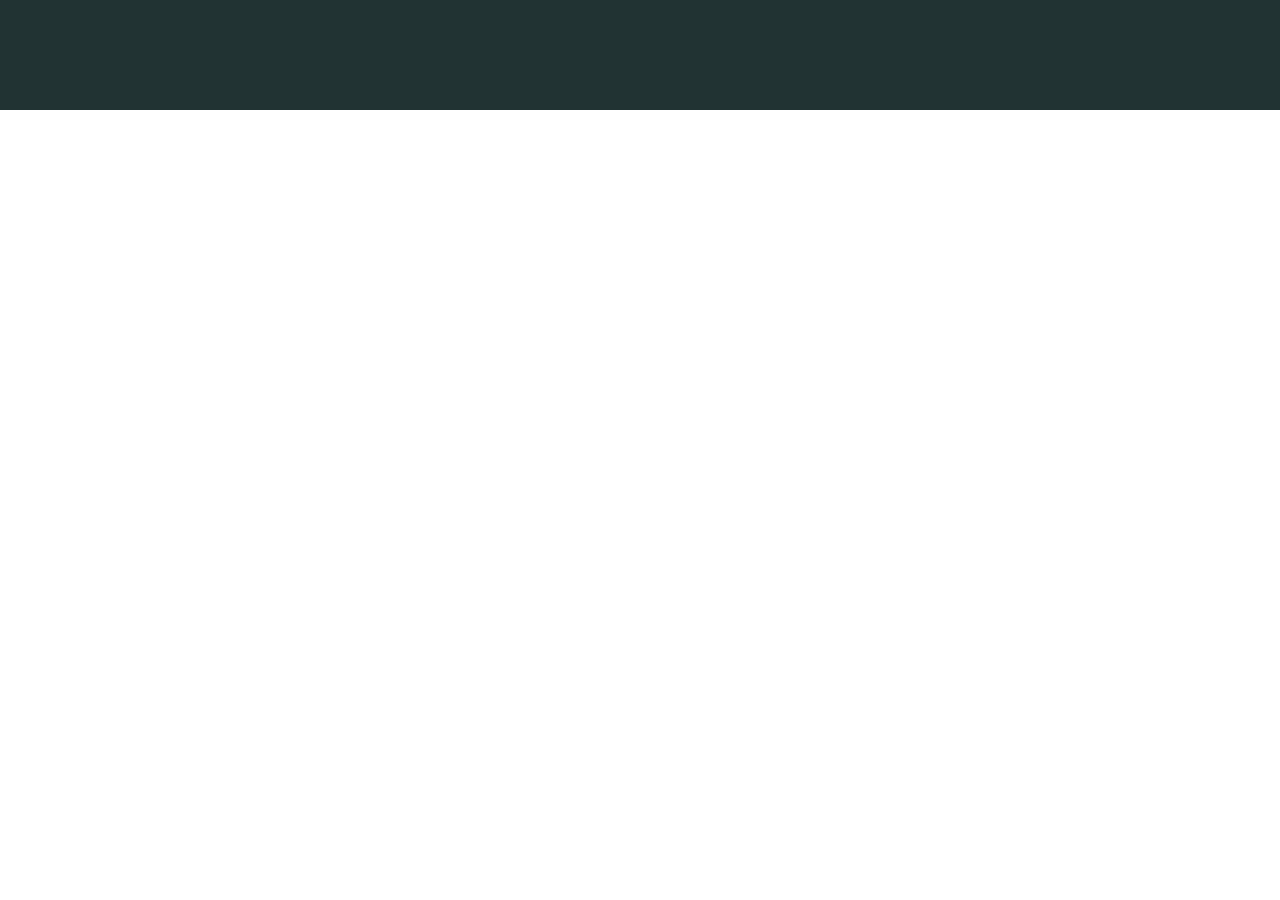
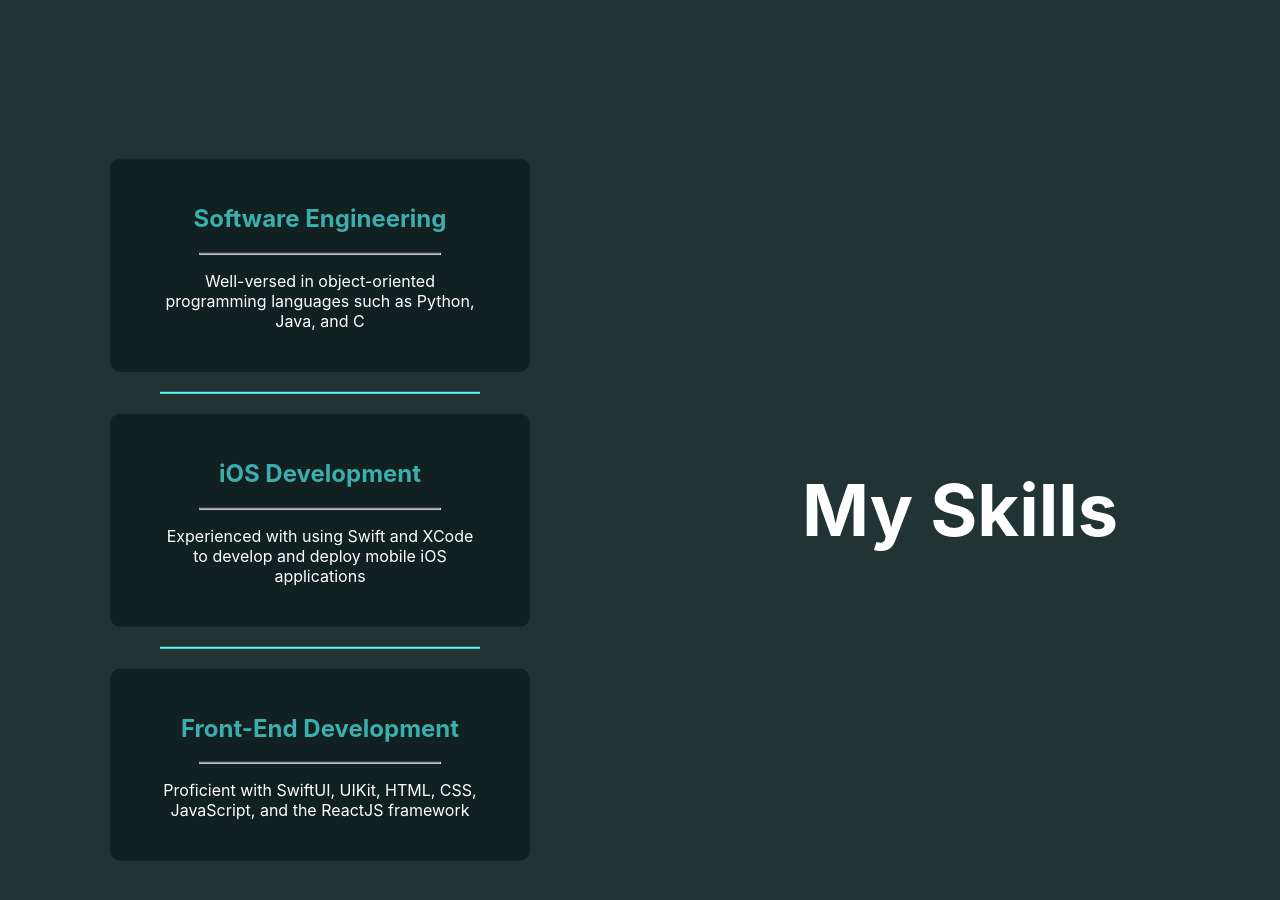
Before and after one commit to Andy-V12345/Personal-Website, a React (Create React App) app in the folder andy-website/: page / in a window 1280 px wide. Shown: the part 1490-2390 px from the top of the page. Before the commit the page ends 1600 px from the top, so only its background shows below. Built offline with nearby package versions, Linux system fonts and the light colour scheme.

Commit message:
finished v1 of skills section

```diff
--- a/andy-website/src/App.css
+++ b/andy-website/src/App.css
@@ -4,12 +4,12 @@
 }
 
 
-.home {
+.Home {
   width: 100%;
   height: 100vh;
 }
 
-.home .header {
+.Home .header {
   position: absolute;
   top: 50%;
   left: 50%;
@@ -35,7 +35,7 @@ img.bg {
   color: #3DADAD;
 }
 
-.about {
+.About {
   position: relative;
   display: flex;
   background-color: #213333;
@@ -43,7 +43,68 @@ img.bg {
   color: white;
 }
 
-.about .header {
+.About .header {
+  position: absolute;
+  width: 50%;
+  text-align: center;
+  padding: 100px 0;
+  top: 50%;
+  left: 50%;
+  transform: translate(-50%, -50%);
+  font-size: calc(20px + 2vmin);
+}
+
+.divider {
+  width: 75%;
+  background-color: #A2FAFA;
+  border: none;
+  height: 2px;
+}
+
+.skills-txt {
+  position: absolute;
+  width: 100%;
+  left: 50%;
+  top: 50%;
+  transform: translate(-50%, -50%);
+  max-height: 100vh;
+}
+
+.skills-txt .divider {
+  width: 50%;
+  background-color: #57FAFA;
+  border: none;
+  height: 2px;
+}
+
+.skillbox {
+  background-color: rgba(7,20,20, 0.6);
+  width: 50%;
+  border-radius: 10px;
+  padding: 25px 50px;
+  margin: 20px auto;
+}
+
+.skillbox p {
+  text-align: center;
+}
+
+.skillbox h2 {
+  color: #3DADAD;
+}
+
+.skillbox hr {
+  width: 75%;
+}
+
+.Skills {
+  height: 100vh;
+  position: relative;
+  display: flex;
+  color: white;
+}
+
+.Skills .header {
   position: absolute;
   width: 50%;
   text-align: center;
--- a/andy-website/src/App.js
+++ b/andy-website/src/App.js
@@ -1,10 +1,11 @@
 import './App.css';
 import Navbar from './Navbar.js';
+import SkillBox from './SkillBox';
 
 function App() {
   return (
     <div className='App'>
-      <div id='Home' className='home'>
+      <div id='Home' className='container Home'>
         <img className='bg' src='northwestern-background.jpeg' alt='background' />
 
         <div className='header'>
@@ -13,7 +14,7 @@ function App() {
         </div>
       </div>
 
-      <div id='About Me' className='about'>
+      <div id='About Me' className='container About'>
         <div className='left-container'>
           <div className='header'>
             <h1>Who Am I?</h1>
@@ -21,23 +22,47 @@ function App() {
         </div>
         <div className='right-container'>
           <div className='about-txt'>
-            <div className='about-txt1'>
+            <div>
               <p>
                 I'm a freshman <strong>computer science</strong> student at Northwestern University. My <strong>goal </strong>
                 is to develop <strong>impactful</strong> software that is <strong>optimized</strong> to its fullest potential.
               </p>
             </div>
-            <div className='about-txt2'>
+            <div>
               <p>
                 Three words to describe me are <strong>optimistic, reliable, and determined</strong>.
                 When I'm not poring over code, I like to problem solve on the chess board, hit on the tennis court, and adventure in a kayak.
               </p>
             </div>
-            <div className='about-txt3'>
+            <div>
               <p>
                 I'm excited to work with a dynamic and engaging team. <strong className='special-color'>Together, let's build greatness!</strong>
               </p>
             </div>
+          </div>
+        </div>
+      </div>
+
+      <div id='My Skills' className='container Skills'>
+        <div className='left-container'>
+          <div className='skills-txt'>
+            <SkillBox title="Software Engineering">
+              Well-versed in object-oriented programming languages such as
+              Python, Java, and C
+            </SkillBox>
+            <hr className='divider'></hr>
+            <SkillBox title="iOS Development">
+              Experienced with using Swift and XCode to develop and deploy mobile iOS applications
+            </SkillBox>
+            <hr className='divider'></hr>
+            <SkillBox title="Front-End Development">
+              Proficient with SwiftUI, UIKit, HTML, CSS, JavaScript, and the ReactJS framework
+            </SkillBox>
+          </div>
+        </div>
+        <div className='right-container'>
+          <div className='header'>
+            <h1>My Skills</h1>
           </div>
         </div>
       </div>
--- a/andy-website/src/Navbar.js
+++ b/andy-website/src/Navbar.js
@@ -7,28 +7,38 @@ function Navbar() {
         {'name': 'Home', 'isActive': true},
         {'name': 'About Me', 'isActive': false},
         {'name': 'My Skills', 'isActive': false},
+        {'name': 'My Projects', 'isActive': false},
         {'name': 'Contacts', 'isActive': false}
     ]
+
+
     const [actives, setActive] = React.useState(activeStates)
     const [scrolled, setScrolled] = React.useState(false)
 
     function changeStates(index) {
         for (let i = 0; i < activeStates.length; i++) {
-            if (activeStates[i].isActive) {
+            if (i != index) {
                 activeStates[i].isActive = false
             }
+            else {
+                activeStates[i].isActive = true
+            }
         }
-        activeStates[index].isActive = true;
         setActive(activeStates)
     }
 
     function setFixed() {
-        if (window.scrollY > 425) {
+        var scrolledY = window.scrollY
+        if (scrolledY > 425) {
             setScrolled(true)
         }
         else {
             setScrolled(false)
         }
+
+        var sectionIndex = Math.floor(scrolledY / window.innerHeight)
+        changeStates(sectionIndex)
+
     }
 
     window.addEventListener("scroll", setFixed)
--- /dev/null
+++ b/andy-website/src/SkillBox.js
@@ -0,0 +1,14 @@
+import React from 'react'
+import './App.css';
+
+function SkillBox({children, title}) {
+    return (
+        <div className='skillbox'>
+            <h2>{title}</h2>
+            <hr></hr>
+            <p>{children}</p>
+        </div>
+    )
+}
+
+export default SkillBox;
```
